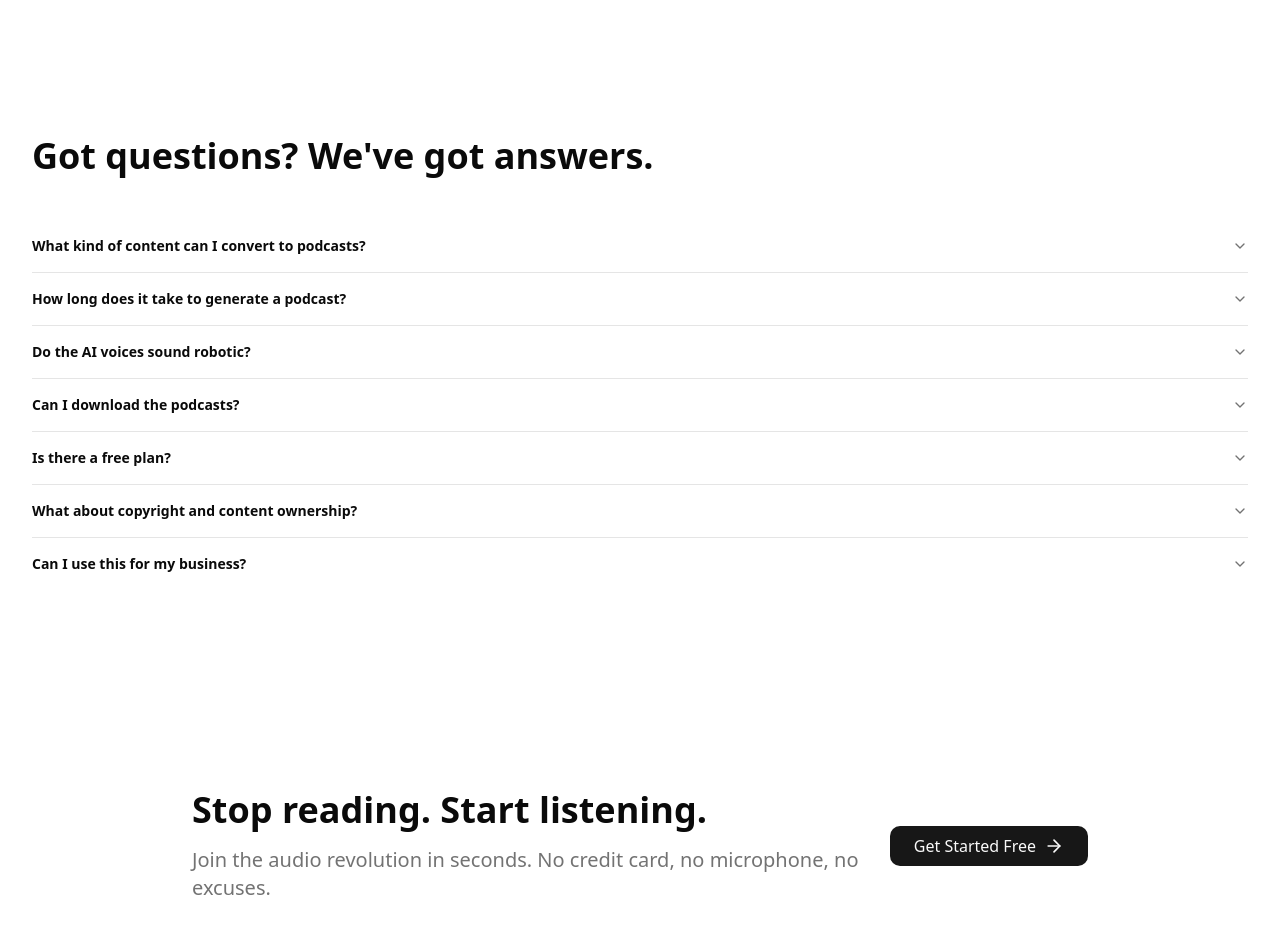
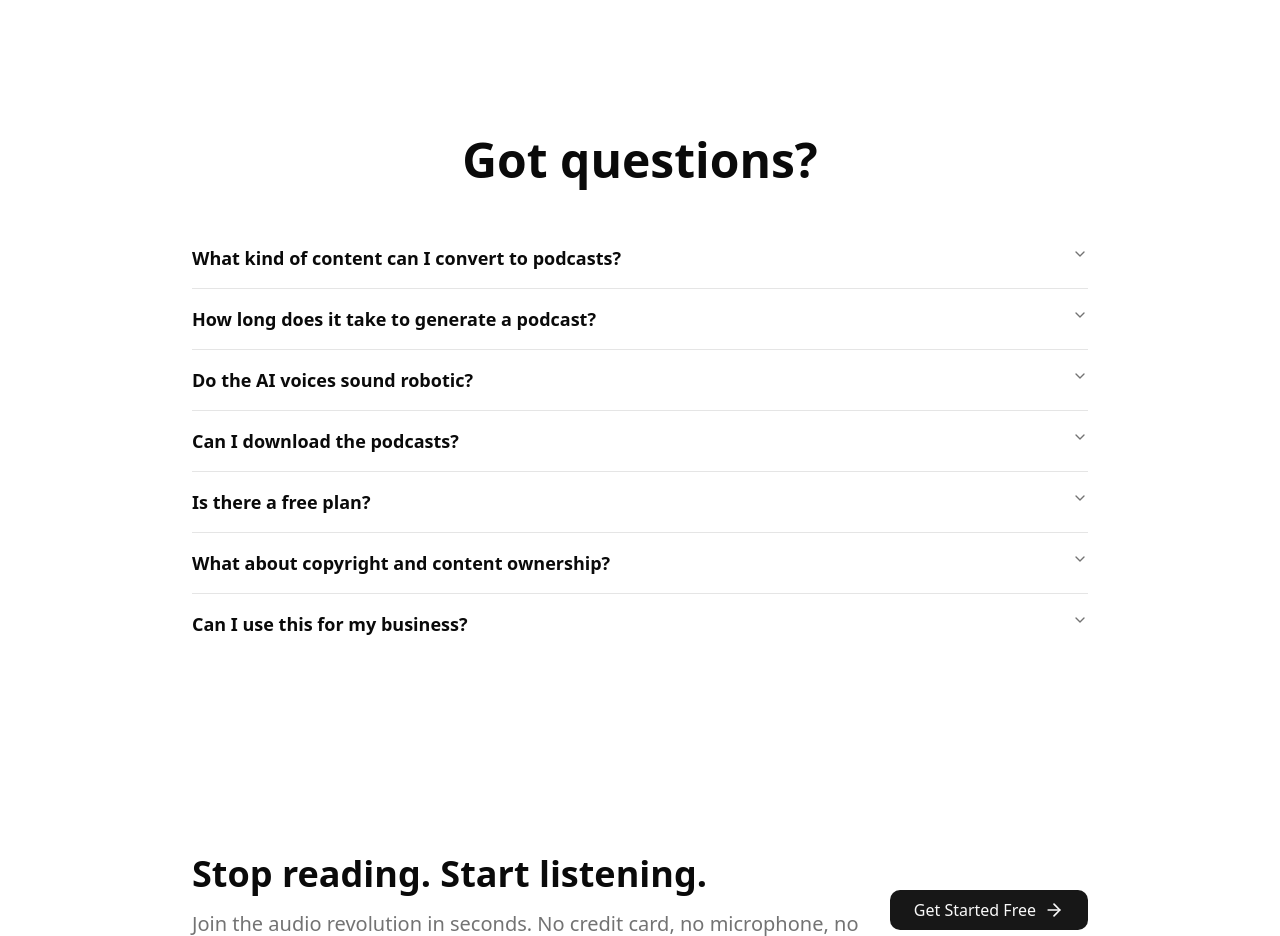
Before and after one commit to nyxsky404/Explainer-AI, a React app in the folder frontend/: page / in a window 1280 px wide. Shown: the part 3580-4516 px from the top of the page. Built offline with nearby package versions, Linux system fonts and the light colour scheme; no server answers; the HTML template or start-up script is replaced by a standard one.

Commit message:
faq updated

```diff
--- a/frontend/src/components/blocks/LandingBlocks/faq.jsx
+++ b/frontend/src/components/blocks/LandingBlocks/faq.jsx
@@ -8,7 +8,7 @@ import {
 } from "@/components/ui/accordion";
 
 const Faq1 = ({
-  heading = "Got questions? We've got answers.",
+  heading = "Got questions?",
 
   items = [
     {
@@ -59,23 +59,25 @@ const Faq1 = ({
 }) => {
   return (
     <section className={cn("py-20", className)} id="faq">
-      <div className="container max-w-3xl">
-        <h1 className="mb-4 text-3xl font-semibold md:mb-11 md:text-4xl">
+      <div className="container">
+        <div className="mx-auto max-w-4xl">
+          <h1 className="mb-4 text-3xl font-semibold md:text-4xl lg:text-5xl md:mb-11 text-center">
             {heading}
           </h1>
           <Accordion type="single" collapsible>
             {items.map((item, index) => (
               <AccordionItem key={index} value={`item-${index}`}>
-              <AccordionTrigger className="font-semibold hover:no-underline">
+                <AccordionTrigger className="font-semibold hover:no-underline text-lg">
                   {item.question}
                 </AccordionTrigger>
-              <AccordionContent className="text-muted-foreground">
+                <AccordionContent className="text-muted-foreground text-base lg:text-lg">
                   {item.answer}
                 </AccordionContent>
               </AccordionItem>
             ))}
           </Accordion>
         </div>
+      </div>
     </section>
   );
 };
```
Lines whose indentation alone changed are shown as unchanged.
